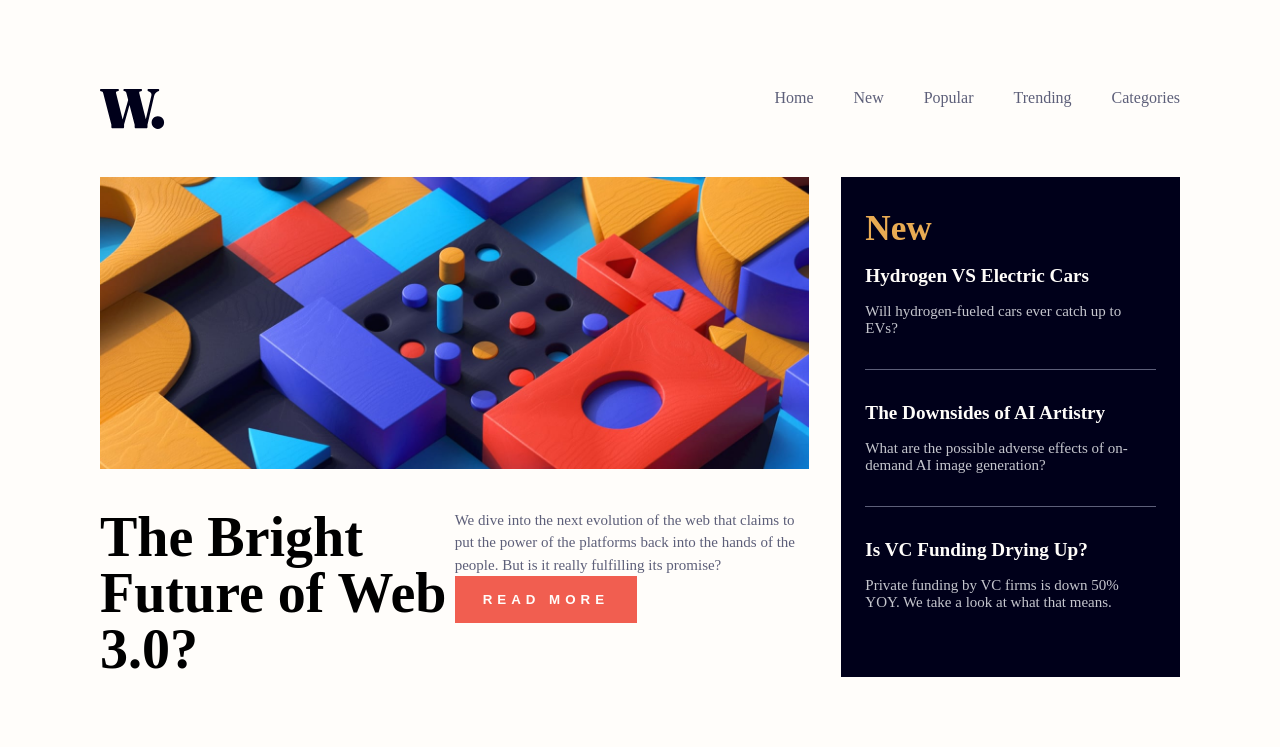
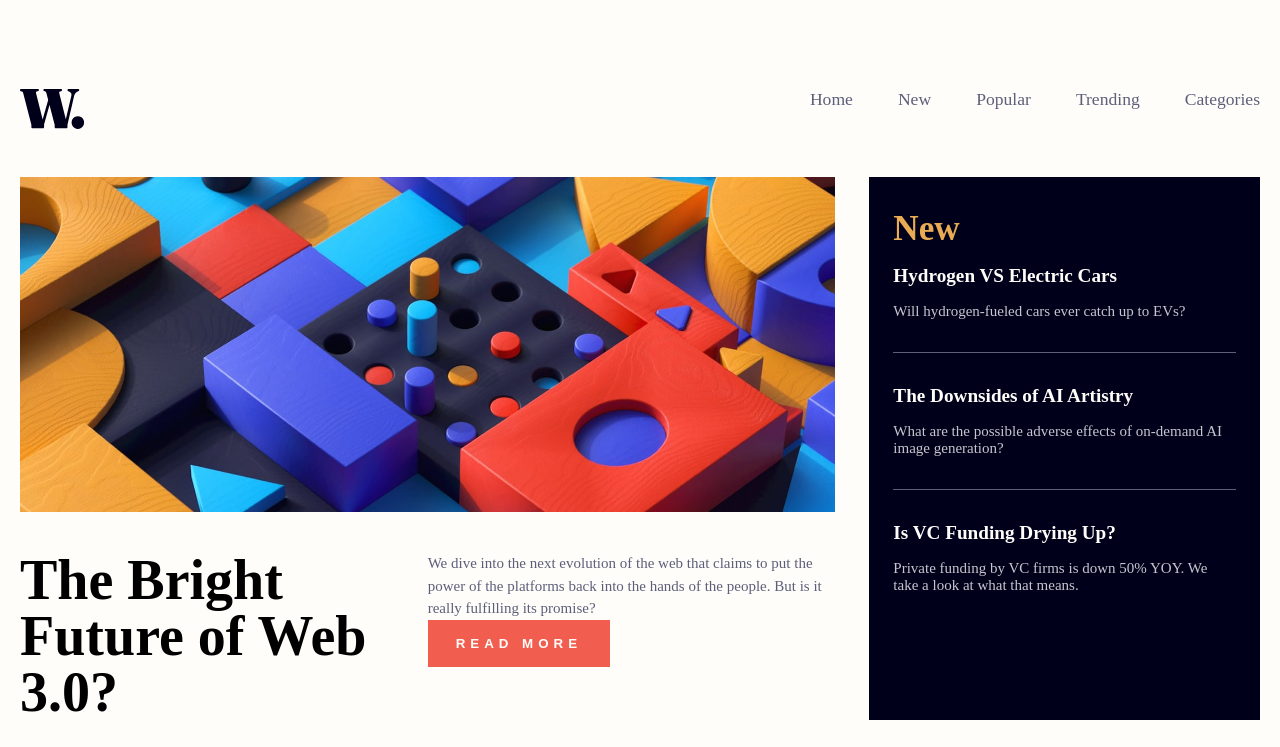
Before and after one commit to nurira/news-homepage, a React (Vite) app: page / in a window 1280 px wide. Shown: the top 747 px of the page. Built offline with nearby package versions, Linux system fonts and the light colour scheme.

Commit message:
adjust spacing to match design

```diff
--- a/src/App.jsx
+++ b/src/App.jsx
@@ -68,7 +68,7 @@ export default function App() {
 }
 
 const Wrapper = styled.div`
-  max-width: 1080px;
+  max-width: 1240px;
   margin: 0 auto;
   padding-block: 89px;
 `;
@@ -88,7 +88,7 @@ const Main = styled.main`
     "main-article main-article new-stories"
     "top-stories top-stories top-stories";
   grid-template-columns: repeat(3, 1fr);
-  grid-column-gap: 2rem;
+  grid-column-gap: 34px;
   grid-row-gap: 72px;
 `;
 
--- a/src/NavBar.jsx
+++ b/src/NavBar.jsx
@@ -29,7 +29,8 @@ const Wrapper = styled.nav``;
 const NavLinks = styled.ul`
   display: flex;
   justify-content: space-between;
-  gap: 40px;
+  font-size: 1.1rem;
+  gap: 45px;
   list-style-type: none;
 `;
 
```
